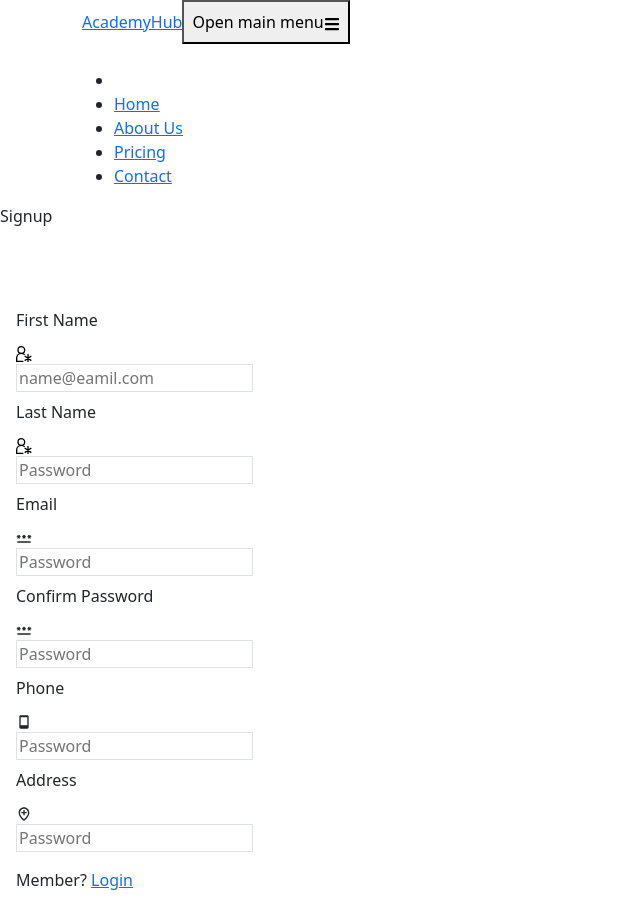
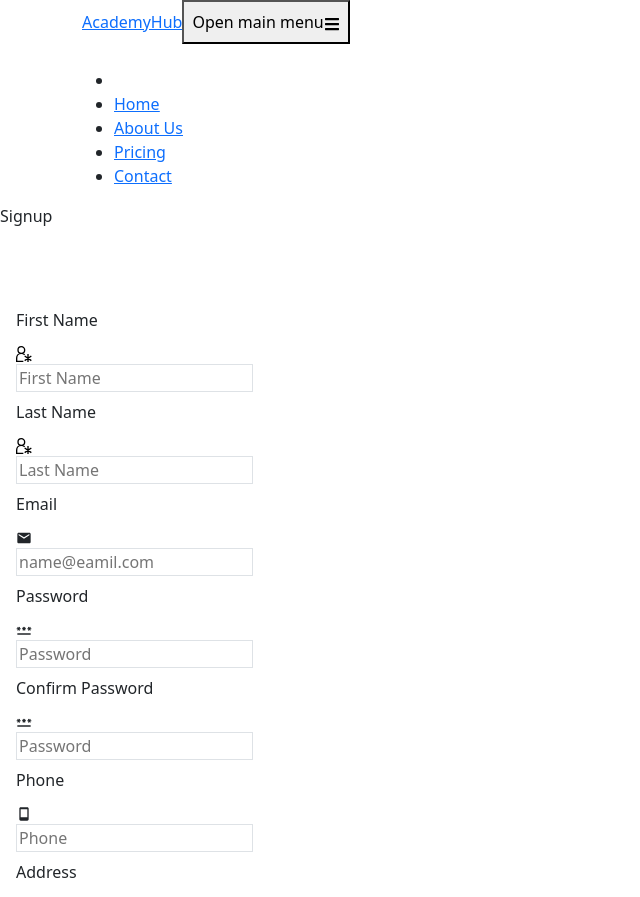
Before and after one commit to khalledalkarmi/AcademyHub, a React (Create React App) app: page /signup in a window 1280 px wide. Shown: the top 897 px of the page, without its empty margins (0-640 px from the left). Built offline with nearby package versions, Linux system fonts and the light colour scheme.

Commit message:
fix signup form id's

```diff
--- a/src/Pages/Signup/SignupForm.jsx
+++ b/src/Pages/Signup/SignupForm.jsx
@@ -1,7 +1,7 @@
 import { Button, Label, TextInput } from 'flowbite-react'
 import React from 'react'
-import { BiMobile, BiLocationPlus } from "react-icons/bi";
-import { MdPassword } from "react-icons/md";
+import { BiMobile, BiLocationPlus, BiPhone } from "react-icons/bi";
+import { MdEmail, MdPassword } from "react-icons/md";
 import { GrUserNew } from "react-icons/gr";
 import { BsFacebook, BsGoogle, BsLinkedin } from "react-icons/bs";
 import { Link } from 'react-router-dom';
@@ -19,14 +19,14 @@ export const SignupForm = () => {
                     <div className='mt-5'>
                         <div className="mb-2 block">
                             <Label
-                                htmlFor="email4"
+                                htmlFor="firstName"
                                 value="First Name"
                             />
                         </div>
                         <TextInput
-                            id="email4"
-                            type="email"
-                            placeholder="name@eamil.com"
+                            id="firstName"
+                            type="text"
+                            placeholder="First Name"
                             required={true}
                             icon={GrUserNew}
                         />
@@ -34,14 +34,14 @@ export const SignupForm = () => {
                     <div className='mt-2'>
                         <div className="mb-2 block">
                             <Label
-                                htmlFor="passwordInput"
+                                htmlFor="lastName"
                                 value="Last Name"
                             />
                         </div>
                         <TextInput
-                            id="passwordInput"
-                            type="password"
-                            placeholder="Password"
+                            id="lastName"
+                            type="text"
+                            placeholder="Last Name"
                             required={true}
                             icon={GrUserNew}
                         />
@@ -49,8 +49,23 @@ export const SignupForm = () => {
                     <div className='mt-2'>
                         <div className="mb-2 block">
                             <Label
+                                htmlFor="email"
+                                value="Email"
+                            />
+                        </div>
+                        <TextInput
+                            id="email"
+                            type="email"
+                            placeholder="name@eamil.com"
+                            required={true}
+                            icon={MdEmail}
+                        />
+                    </div>
+                    <div className='mt-2'>
+                        <div className="mb-2 block">
+                            <Label
                                 htmlFor="passwordInput"
-                                value="Email"
+                                value="Password"
                             />
                         </div>
                         <TextInput
@@ -64,12 +79,12 @@ export const SignupForm = () => {
                     <div className='mt-2'>
                         <div className="mb-2 block">
                             <Label
-                                htmlFor="passwordInput"
+                                htmlFor="confirmPassword"
                                 value="Confirm Password"
                             />
                         </div>
                         <TextInput
-                            id="passwordInput"
+                            id="confirmPassword"
                             type="password"
                             placeholder="Password"
                             required={true}
@@ -79,14 +94,14 @@ export const SignupForm = () => {
                     <div className='mt-2'>
                         <div className="mb-2 block">
                             <Label
-                                htmlFor="passwordInput"
+                                htmlFor="phone"
                                 value="Phone"
                             />
                         </div>
                         <TextInput
-                            id="passwordInput"
-                            type="password"
-                            placeholder="Password"
+                            id="phone"
+                            type="text"
+                            placeholder="Phone"
                             required={true}
                             icon={BiMobile}
                         />
@@ -94,14 +109,14 @@ export const SignupForm = () => {
                     <div className='mt-2'>
                         <div className="mb-2 block">
                             <Label
-                                htmlFor="passwordInput"
+                                htmlFor="address"
                                 value="Address"
                             />
                         </div>
                         <TextInput
-                            id="passwordInput"
-                            type="password"
-                            placeholder="Password"
+                            id="address"
+                            type="text"
+                            placeholder="City, Street"
                             required={true}
                             icon={BiLocationPlus}
                         />
@@ -115,8 +130,8 @@ export const SignupForm = () => {
                         </Button>
 
                     </div>
-                    <p className='text-center text-base mt-2.5'>Or Signup Using</p>
-                    <div className='flex justify-center gap-3 text-5xl'>
+                    <p className='text-center text-base my-4 '>Or Signup Using</p>
+                    <div className='flex justify-center gap-3 text-5xl mb-3'>
                         <BsFacebook className='hover:text-cyan-500' />
                         <BsGoogle className='hover:text-cyan-500' />
                         <BsLinkedin className='hover:text-cyan-500' />
```
